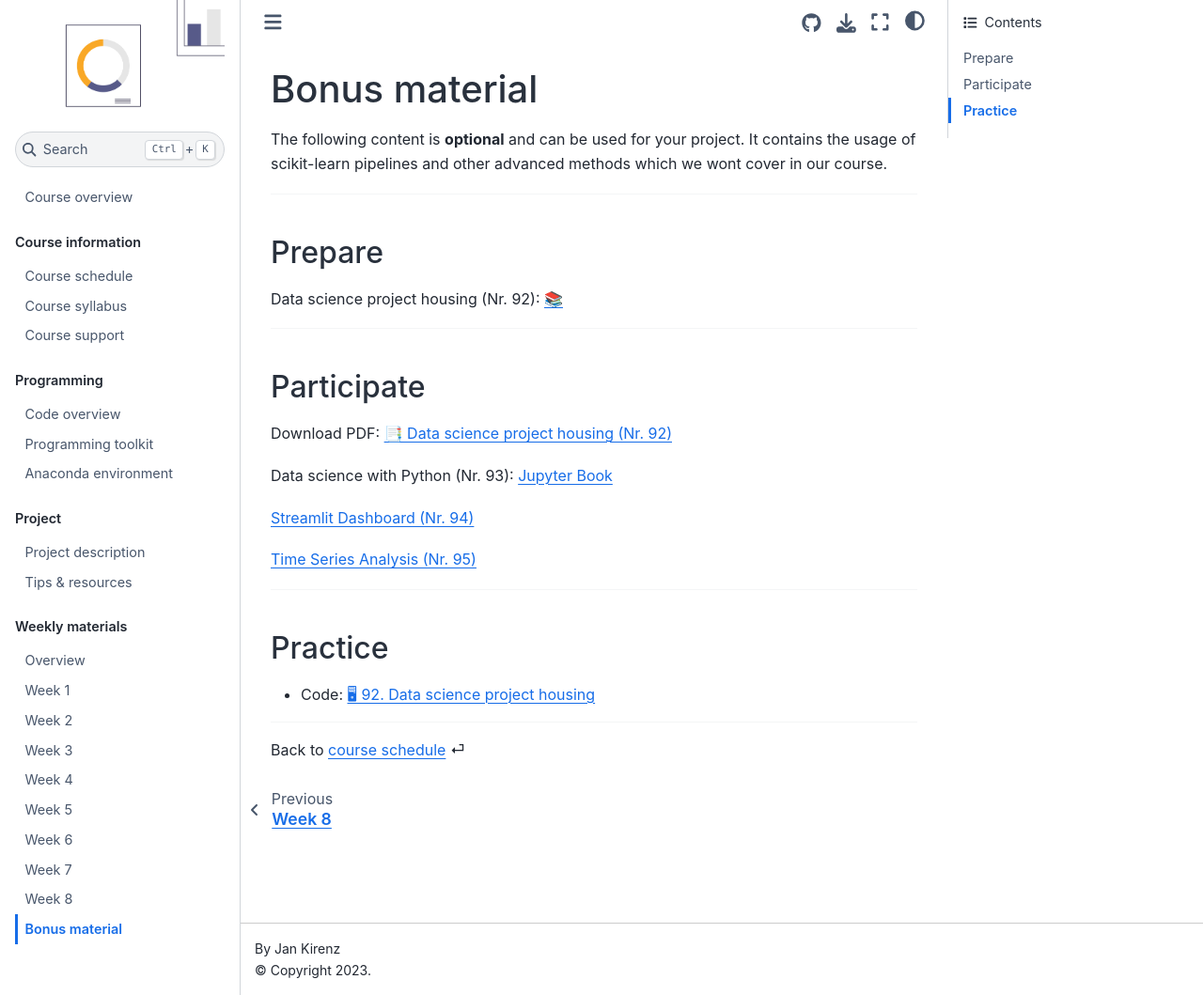
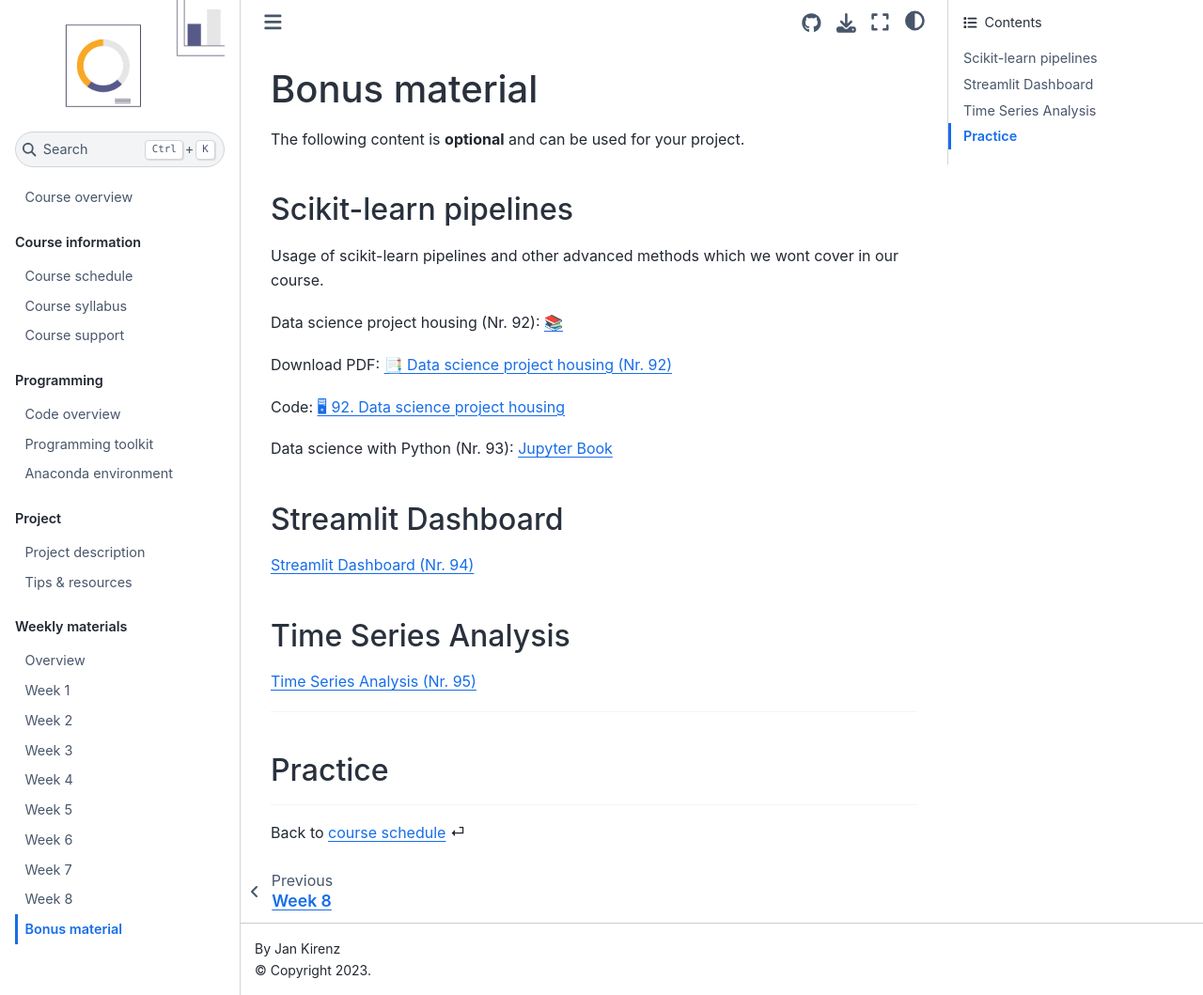
Before and after one commit to as-ws22/website, a Jupyter Book: the page built from weeks/week9.md, in a window 1280 px wide and 1059 px high. Shown: the whole window at 94% size. Built offline with Jupyter Book 1.0.4 settings and Sphinx 7.4.7 and the Sphinx Book theme 1.1.4, drawn with Linux system fonts in a browser that asks for light colours; comment, search, counter and statistics services are not loaded.

Commit message:
Update week9.md

```diff
--- a/weeks/week9.md
+++ b/weeks/week9.md
@@ -1,31 +1,35 @@
 # Bonus material
 
-The following content is **optional** and can be used for your project. It contains the usage of scikit-learn pipelines and other advanced methods which we wont cover in our course.
+The following content is **optional** and can be used for your project.
 
 
----
 
-(prepare)=
-## Prepare
+## Scikit-learn pipelines
+
+Usage of scikit-learn pipelines and other advanced methods which we wont cover in our course.
+
 
 
 Data science project housing (Nr. 92): [📚](https://e-learning.hdm-stuttgart.de/moodle/pluginfile.php/430095/mod_resource/content/0/Hands%20on%20Machine%20Learning%2C%20project.pdf)
 
 
+Download PDF: [📑 Data science project housing (Nr. 92)](https://docs.google.com/presentation/d/1LXZTBUupzfc8XR1xR98194MAQvdKb4cbYvqOcOrs62A/export/pdf)
 
----
-
-(participate)=
-## Participate
-
-
-Download PDF: [📑 Data science project housing (Nr. 92)](https://docs.google.com/presentation/d/1LXZTBUupzfc8XR1xR98194MAQvdKb4cbYvqOcOrs62A/export/pdf)
+Code: [🖥 92. Data science project housing](../code/92-case-ca-housing.ipynb)
 
 
 Data science with Python (Nr. 93): [Jupyter Book](https://kirenz.github.io/ds-python/docs/intro.html)
 
 
+
+## Streamlit Dashboard
+
+
 [Streamlit Dashboard (Nr. 94)](https://github.com/kirenz/streamlit-app)
+
+
+## Time Series Analysis
+
 
 [Time Series Analysis (Nr. 95)](https://github.com/kirenz/time-series-analysis)
 
```
Also changed, not shown: other parts of weeks/week9.md (+0 -1 lines).
